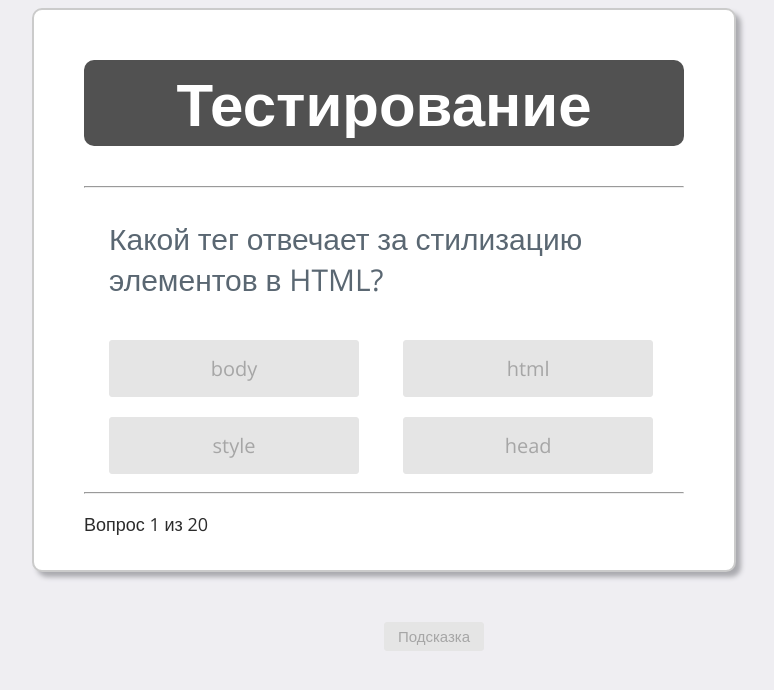
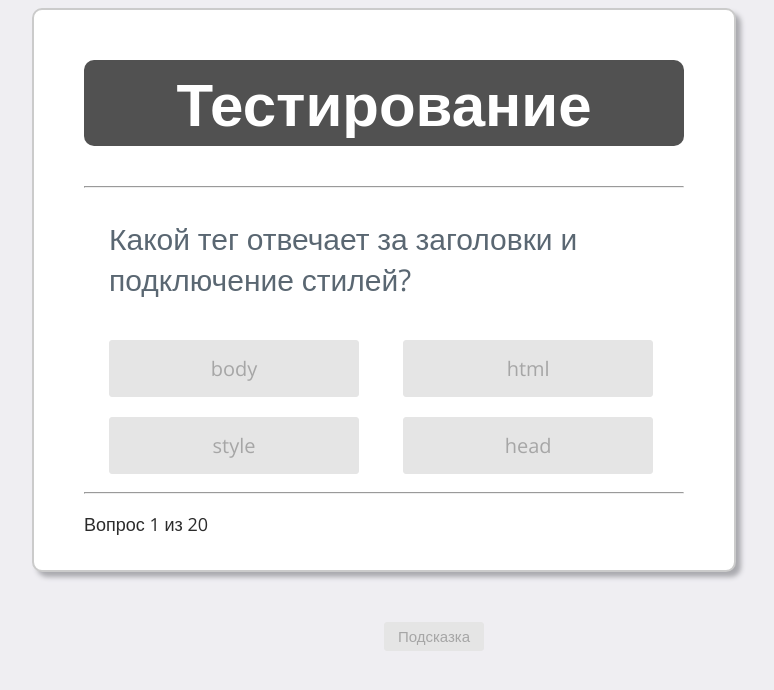
Before and after one commit to BillyPiston/quiz, a plain HTML site: page index.html in a window 1280 px wide. Shown: the top 690 px of the page, without its empty margins (256-1030 px from the left). Drawn offline with nearby package versions, Linux system fonts and the light colour scheme.

Commit message:
add questions

```diff
--- a/app.js
+++ b/app.js
@@ -39,26 +39,26 @@ function showScores() {
 };
 
 var questions = [
-    new Question("Какой тег отвечает за стилизацию элементов в HTML?", ["body", "html", "style", "head"], "style"),
-    new Question("Какой тег отвечает за стилизацию элементов в HTML?", ["body", "html", "style", "head"], "style"),
-    new Question("Какой тег отвечает за стилизацию элементов в HTML?", ["body", "html", "style", "head"], "style"),
-    new Question("Какой тег отвечает за стилизацию элементов в HTML?", ["body", "html", "style", "head"], "style"),
-    new Question("Какой тег отвечает за стилизацию элементов в HTML?", ["body", "html", "style", "head"], "style"),
-    new Question("Какой тег отвечает за стилизацию элементов в HTML?", ["body", "html", "style", "head"], "style"),
-    new Question("Какой тег отвечает за стилизацию элементов в HTML?", ["body", "html", "style", "head"], "style"),
-    new Question("Какой тег отвечает за стилизацию элементов в HTML?", ["body", "html", "style", "head"], "style"),
-    new Question("Какой тег отвечает за стилизацию элементов в HTML?", ["body", "html", "style", "head"], "style"),
-    new Question("Какой тег отвечает за стилизацию элементов в HTML?", ["body", "html", "style", "head"], "style"),
-    new Question("Какой тег отвечает за стилизацию элементов в HTML?", ["body", "html", "style", "head"], "style"),
-    new Question("Какой тег отвечает за стилизацию элементов в HTML?", ["body", "html", "style", "head"], "style"),
-    new Question("Какой тег отвечает за стилизацию элементов в HTML?", ["body", "html", "style", "head"], "style"),
-    new Question("Какой тег отвечает за стилизацию элементов в HTML?", ["body", "html", "style", "head"], "style"),
-    new Question("Какой тег отвечает за стилизацию элементов в HTML?", ["body", "html", "style", "head"], "style"),
-    new Question("Какой тег отвечает за стилизацию элементов в HTML?", ["body", "html", "style", "head"], "style"),
-    new Question("Какой тег отвечает за стилизацию элементов в HTML?", ["body", "html", "style", "head"], "style"),
-    new Question("Какой тег отвечает за стилизацию элементов в HTML?", ["body", "html", "style", "head"], "style"),
-    new Question("Какой тег отвечает за стилизацию элементов в HTML?", ["body", "html", "style", "head"], "style"),
-    new Question("Какой тег отвечает за стилизацию элементов в HTML?", ["body", "html", "style", "head"], "style")
+    new Question("Какой тег отвечает за заголовки и подключение стилей?", ["body", "html", "style", "head"], "head"),
+    new Question("Какой тег отвечает за версию документа?", ["body", "html", "style", "head"], "html"),
+    new Question("Какой тег используется для написания обычного текста?", ["body", "html", "p", "pp"], "p"),
+    new Question("Какой тег отображает текст в виде верхнего индекса?", ["sup", "sub", "em", "under"], "sup"),
+    new Question("Какой тег обозначает выделенный текст?", ["mark", "sub", "quote", "utf"], "mark"),
+    new Question("Какой тег предназначен для выделения длинных цитат?", ["cite", "blockquote", "q", "text"], "blockquote"),
+    new Question("Какой тег добавляет строки в таблицу?", ["table", "tr", "td", "th"], "tr"),
+    new Question("Какой тег обозначает ячейку внутри строки?", ["tr", "td", "hr", "table"], "td"),
+    new Question("Чтобы выровнять текст, какое свойство нужно написать в CSS?", ["text-align", "center", "text-center", "margin"], "text-align"),
+    new Question("Какой тег обозначает ссылку?", ["a", "href", "f", "link"], "a"),
+    new Question("Какой тег используется для добавления всплывающей подсказки для ссылки?", ["title", "cite", "content", "href"], "title"),
+    new Question("Какой тег используется для поля ввода?", ["input", "output", "press", "button"], "input"),
+    new Question("Какой тип нужно написать в тег, чтобы получилась кнопка?", ["submit", "button", "press", "input"], "submit"),
+    new Question("С помощью какого тега можно сделать надпись на кнопке?", ["text", "value", "font", "input"], "value"),
+    new Question("С помощью какого тега можно сделать отметку галочкой?", ["checkbox", "submit", "ol", "check"], "checkbox"),
+    new Question("С помощью какого тега создаётся раскрывающийся список?", ["list", "select", "id", "type"], "select"),
+    new Question("Как тег делает поле-переключатель с точкой?", ["radio", "checked", "value", "change"], "radio"),
+    new Question("Каким тегом задаются варианты ответов для списка?", ["option", "name", "radio", "variant"], "option"),
+    new Question("Каким тегом можно сделать скрытое поле?", ["magic", "hidden", "hide", "option"], "hidden"),
+    new Question("С помощью какого тега можно задать цвет фона страницы?", ["background", "color", "background-color", "bg"], "background-color")
 ];
 
 var quiz = new Quiz(questions);
--- a/style.css
+++ b/style.css
@@ -77,6 +77,7 @@ body{
 .buttoncl{
     margin-right: 50%;
     margin-left: 50%;
+    width: 180px;
 }
 
 #progress{
```
